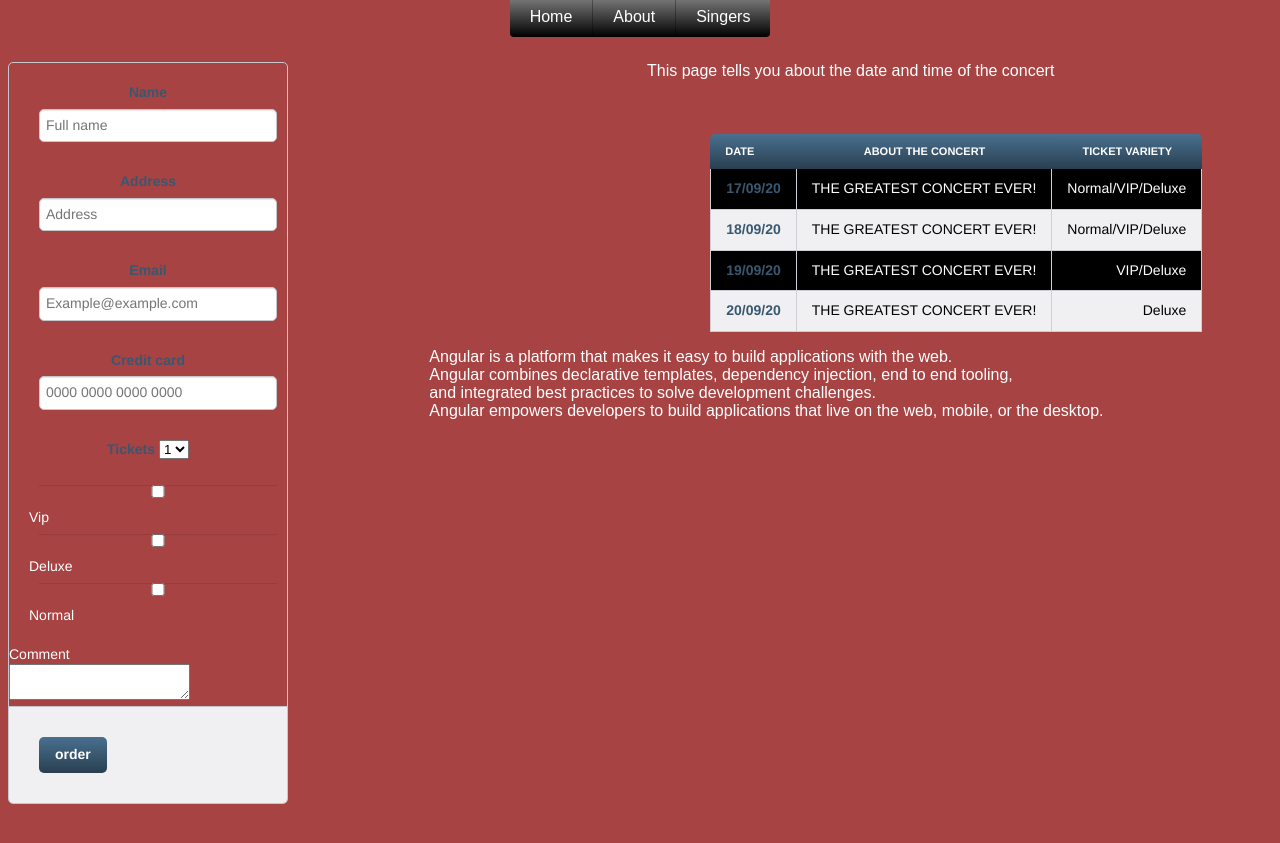
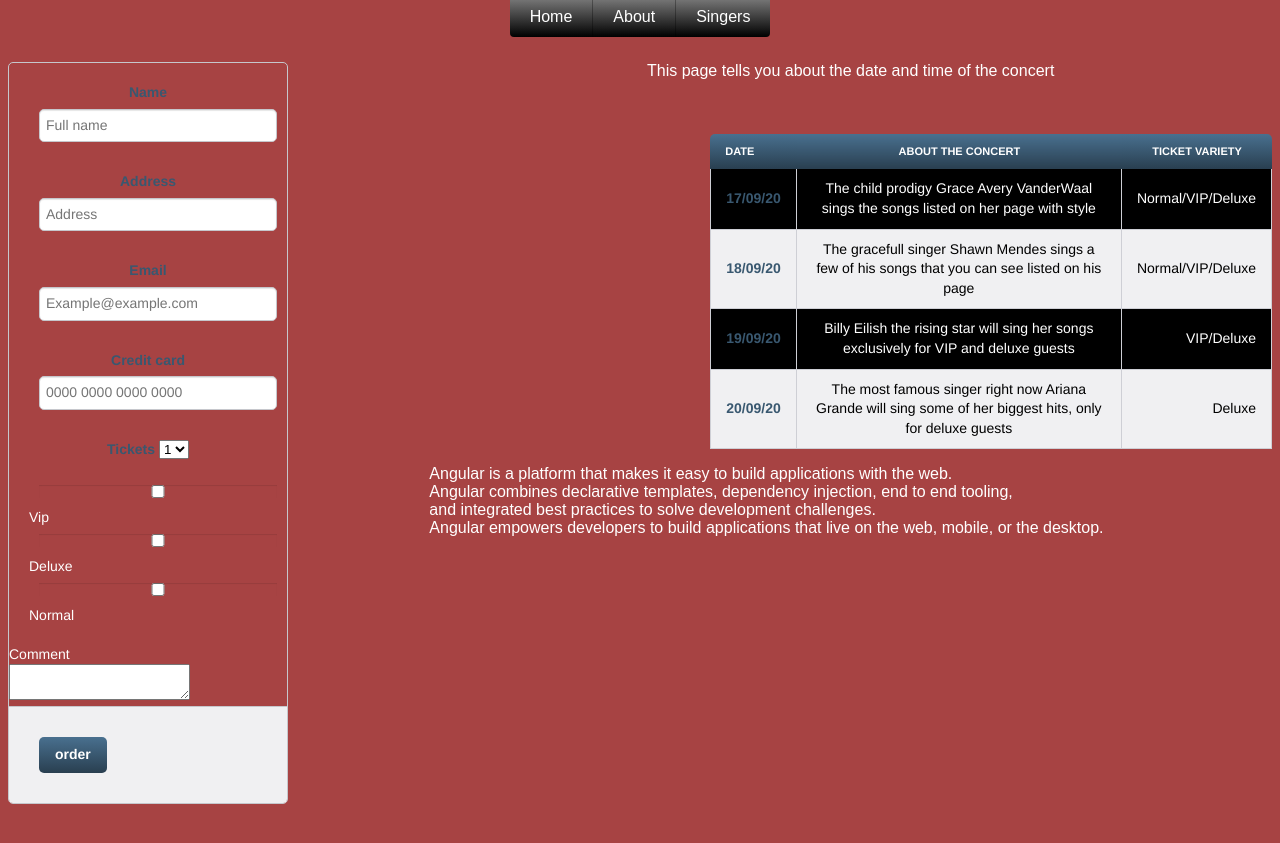
Before and after one commit to Huginn-Muninn/HuginnMuninn.github.io, a Jekyll site: the page built from about.html, in a window 1280 px wide. Shown: the top 843 px of the page. Built offline with Jekyll 4.4.1, drawn with Linux system fonts in a browser that asks for light colours.

Commit message:
Update about.html

```diff
--- a/about.html
+++ b/about.html
@@ -24,28 +24,28 @@ title: About
             <td class='bakgrat'>
               <strong class="book-title">17/09/20</strong>
             </td>
-            <td class="item-qty hvit">THE GREATEST CONCERT EVER!</td>
+            <td class="item-qty hvit">The child prodigy Grace Avery VanderWaal sings the songs listed on her page with style</td>
             <td class="item-price hvit">Normal/VIP/Deluxe</td>
           </tr>
           <tr>
             <td>
               <strong class="book-title">18/09/20</strong>
             </td>
-            <td class="item-qty svart">THE GREATEST CONCERT EVER!</td>
+            <td class="item-qty svart">The gracefull singer Shawn Mendes sings a few of his songs that you can see listed on his page</td>
             <td class="item-price svart">Normal/VIP/Deluxe</td>
           </tr>
           <tr>
             <td class='bakgrat'>
               <strong class="book-title">19/09/20</strong>
             </td>
-            <td class="item-qty hvit">THE GREATEST CONCERT EVER!</td>
+            <td class="item-qty hvit">Billy Eilish the rising star will sing her songs exclusively for VIP and deluxe guests</td>
             <td class="item-price hvit">VIP/Deluxe</td>
           </tr>
           <tr>
             <td>
               <strong class="book-title">20/09/20</strong>
             </td>
-            <td class="item-qty svart">THE GREATEST CONCERT EVER!</td>
+            <td class="item-qty svart">The most famous singer right now Ariana Grande will sing some of her biggest hits, only for deluxe guests</td>
             <td class="item-price svart">Deluxe</td>
           </tr>
         </tbody>
```
